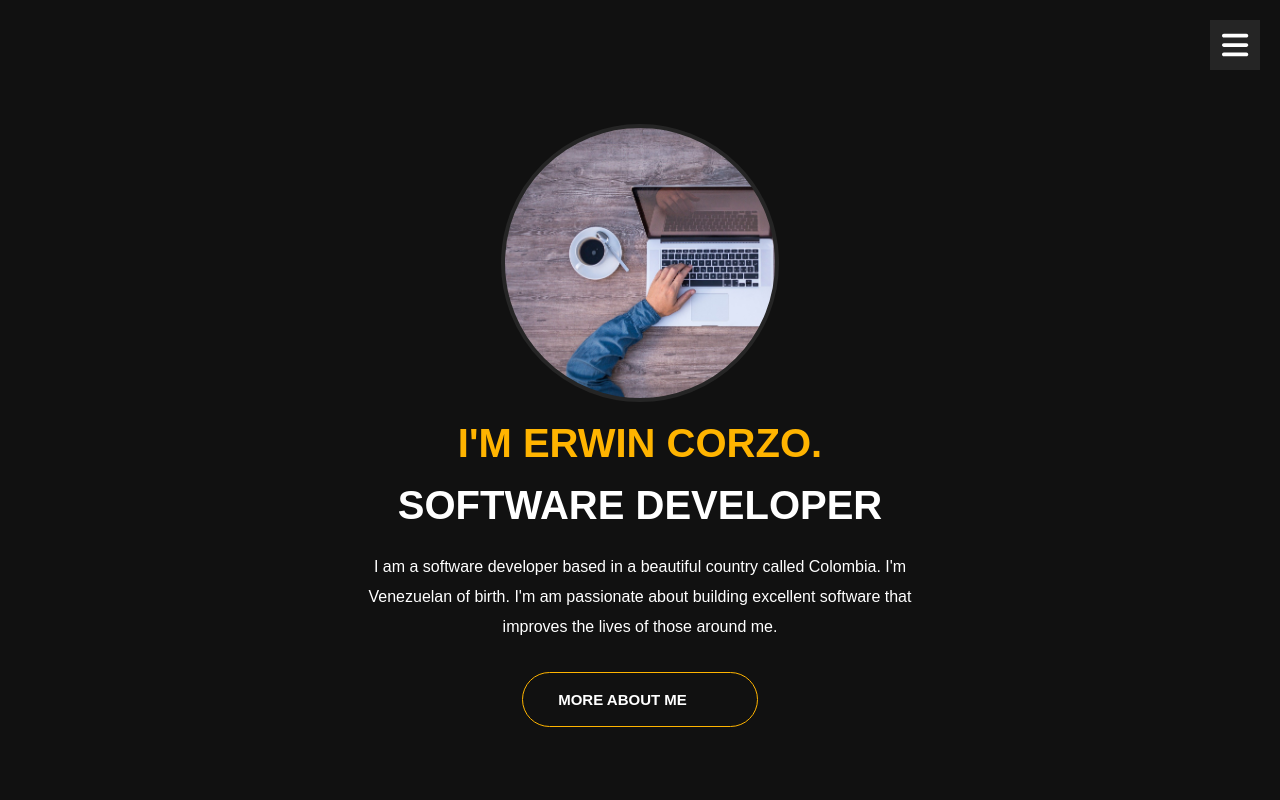
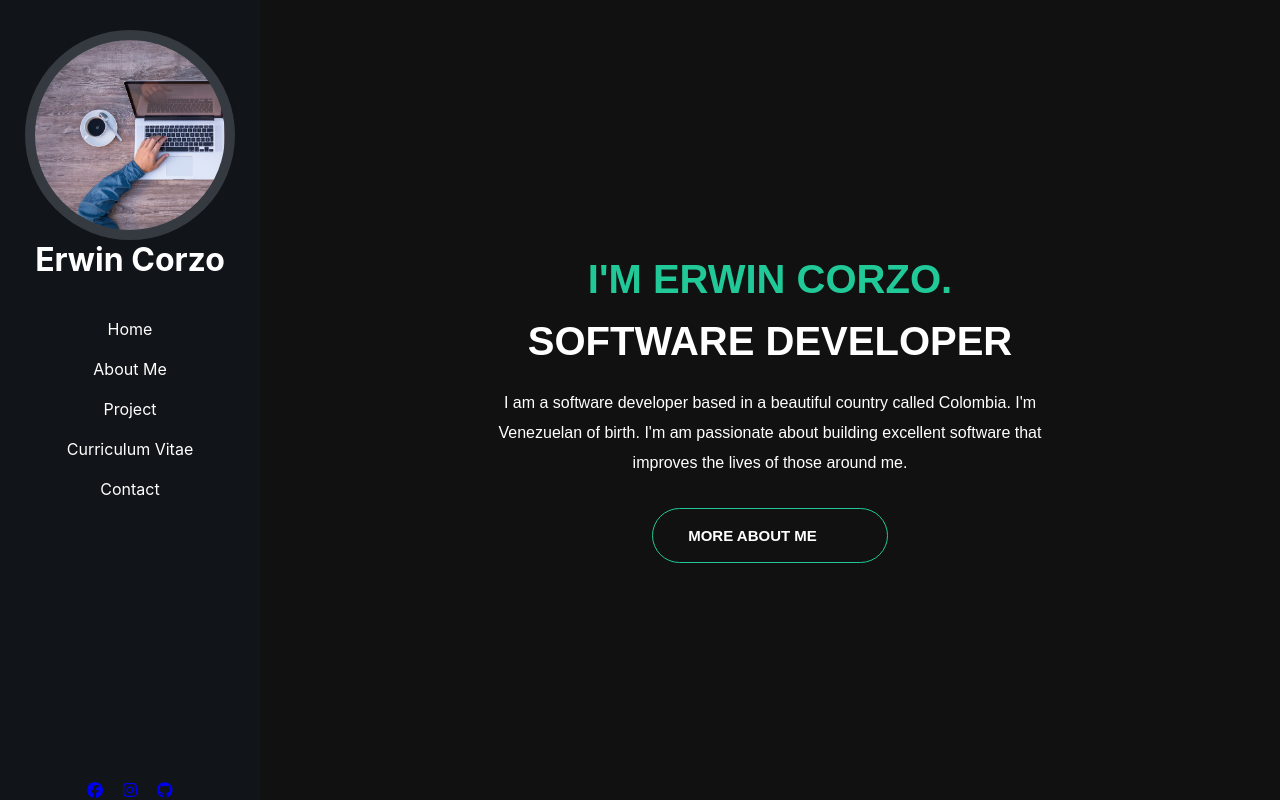
Before and after one commit to Erwin17/PersonalWebSite, a React (Create React App) app: page / in a window 1280 px wide. Built offline with nearby package versions, Linux system fonts and the light colour scheme.

Commit message:
change style index

```diff
--- a/package.json
+++ b/package.json
@@ -4,6 +4,8 @@
   "private": true,
   "dependencies": {
     "@fontsource/poppins": "^4.5.8",
+    "@fortawesome/fontawesome-svg-core": "^6.1.1",
+    "@fortawesome/free-brands-svg-icons": "^6.1.1",
     "@fortawesome/free-regular-svg-icons": "^6.1.1",
     "@fortawesome/free-solid-svg-icons": "^6.1.1",
     "@fortawesome/react-fontawesome": "^0.1.18",
--- a/src/App.js
+++ b/src/App.js
@@ -6,7 +6,12 @@ import { faBriefcase } from '@fortawesome/free-solid-svg-icons';
 import { faAddressBook } from '@fortawesome/free-regular-svg-icons';
 import { faBars } from '@fortawesome/free-solid-svg-icons';
 
+import { faFacebook } from '@fortawesome/free-brands-svg-icons';
+import { faInstagram } from '@fortawesome/free-brands-svg-icons';
+import { faGithub } from '@fortawesome/free-brands-svg-icons';
+
 import './App.css';
+import './BorderBoxes.css'
 
 function App() {
   return (
@@ -19,7 +24,39 @@ function App() {
       </div>
     </div>
 
-    <div id="description">
+
+            {/*=========Sidebar=======*/}
+    <div id="sidebar">
+
+          <div id="distribu-sidebar">
+              <div id="content-logo-title-desk">
+                <div id="content-logo-desk"></div>
+                <h1>Erwin Corzo</h1>
+              </div>
+              <div id="item-menu-sidebar">
+                  <ul>
+                    <li>Home</li>
+                    <li>About Me</li>
+                    <li>Project</li>
+                    <li>Curriculum Vitae</li>
+                    <li>Contact</li>
+                  </ul>
+              </div>
+            </div>
+            <div id="social-network-link">
+                <div><a href="https://www.facebook.com/erwin.corzo.319" target="_blank"><FontAwesomeIcon icon={faFacebook} /> </a></div>
+                <div><a href="https://www.instagram.com/erwin.corzo.319/" target="_blank"><FontAwesomeIcon icon={faInstagram} /></a></div>
+                <div><a href="https://github.com/Erwin17?tab=repositories"><FontAwesomeIcon icon={faGithub} /></a></div>
+            </div>
+
+
+
+
+
+    </div>
+
+    <div id="content">
+
         <div id="general-info-content">
             <div>
               <div id="content-logo"></div>
@@ -34,14 +71,6 @@ function App() {
         </div>
     </div>
 
-
-    {/*<div id="menu">
-    <FontAwesomeIcon icon={faHouse} />
-    <FontAwesomeIcon icon={faUserLarge} />
-    <FontAwesomeIcon icon={faBriefcase} />
-    <FontAwesomeIcon icon={faAddressBook} />
-    </div>*/}
-
 </div>
   );
 }
--- /dev/null
+++ b/src/BorderBoxes.css
@@ -0,0 +1,28 @@
+/*.container{
+    border: 1px solid greenyellow;
+
+}
+
+#content{
+    border:1px solid red;
+}
+
+#general-info-content{
+    border:1px solid peru;
+}
+
+#sidebar{
+    border:3px solid purple;
+}
+*/
+/*#content-logo-title-desk{
+    border:1px solid red;
+}
+
+#item-menu-sidebar{
+    border:1px solid pink;
+}
+
+#social-network-link{
+    border:1px solid aquamarine
+}*/
--- a/src/index.css
+++ b/src/index.css
@@ -14,6 +14,9 @@ code {
     monospace;
 }
 
+#sidebar{
+  display: none;
+}
 
 .container{
   display: grid;
@@ -45,26 +48,25 @@ code {
   cursor: pointer;
 }
 
-#description{
+#content{
   grid-area: content;
   display: flex;
-  /*border:1px solid red;*/
 }
 
 #general-info-content{
-  /*border:1px solid peru;*/
   display: flex;
   align-items: center;
   margin: 0 auto;
   max-width: 550px;;
 }
 
-#content-logo{
+#content-logo, #content-logo-desk{
   background-image: url("./assets/image/logo.jpg");
   background-size: cover;
   background-repeat: no-repeat;
-  background-color: aqua;
-  border: 4px solid #252525;
+  /*border: 4px solid #252525;*/
+  border: 10px solid #343A40;
+
   height: 270px;
   width: 270px;
   margin: 0 auto;
@@ -74,7 +76,7 @@ code {
 #personal-description h1 {
   font-family: 'Poppins', sans-serif;
   font-weight: 700;;
-  color: #FFB400;
+  color: #20c997;
   text-transform: uppercase;
   font-size: 40px;
   text-align: center;
@@ -98,11 +100,10 @@ code {
 #buttom-about-me {
   margin-top:30px;
   display: flex;
-  /*border:1px solid green;*/
 }
 
 #btn-about{
-  border:1px solid #FFB400;
+  border:1px solid #20c997;
   overflow: hidden;
     display: inline-block;
     line-height: 1.4;
@@ -128,10 +129,97 @@ code {
 }
 
 #btn-about:hover{
-  background-color: #FFB400;;
+  background-color: #20c997;
 }
 
+/*=================Sidebar====================*/
+
+
+
 /*======Media Query=====*/
-@media (min-width: 500px){
+@media (min-width: 993px){
+
+  #content-logo, #menu-mobile{
+    display: none;
+  }
+
+  #sidebar{
+    display: block;
+  }
+
+  .container{
+    display: grid;
+    grid-template-areas:
+    'sidebar content';
+    grid-template-columns: 260px auto;
+    grid-template-rows: 1fr;
+    justify-items: flex-start;
+    height: 100vh;
+    width: 100%;
+  }
+
+
+
+  #sidebar{
+    grid-area: sidebar;
+    display: flex;
+    background-color: #111418;
+    padding-top:30px;
+    width: 100%;
+    flex-direction: column;
+    justify-content: space-between;
+  }
+
+  #content-logo-title-desk{
+    display: flex;
+    flex-direction: column;
+    align-items: center;
+  }
+
+  #content-logo-desk{
+    height: 190px;
+    width: 190px;
+  }
+
+#content-logo-title-desk h1{
+  margin:0px;
+}
+
+#item-menu-sidebar{
+    margin-top: 30px;
+}
+
+#item-menu-sidebar ul{
+    text-align: center;
+  list-style: none;
+  padding: 0px;
+  margin: 0px;
+}
+
+#item-menu-sidebar ul li {
+  padding: 10px 0px;
+}
+
+#item-menu-sidebar ul li:hover{
+  color: #20c997;
+  cursor:pointer;
+}
+
+/*==========Social Network==========*/
+#social-network-link{
+  display: flex;
+  justify-content: center;
+}
+
+#social-network-link div{
+  margin-left:10px;
+   margin-right: 10px;;
+}
+/*======Content=====*/
+
+  #content{
+    grid-area: content;
+    width: 100%;
+  }
 
 }
```
Also changed, not shown: 1 other file (tests, documents, lock files or other folders).
